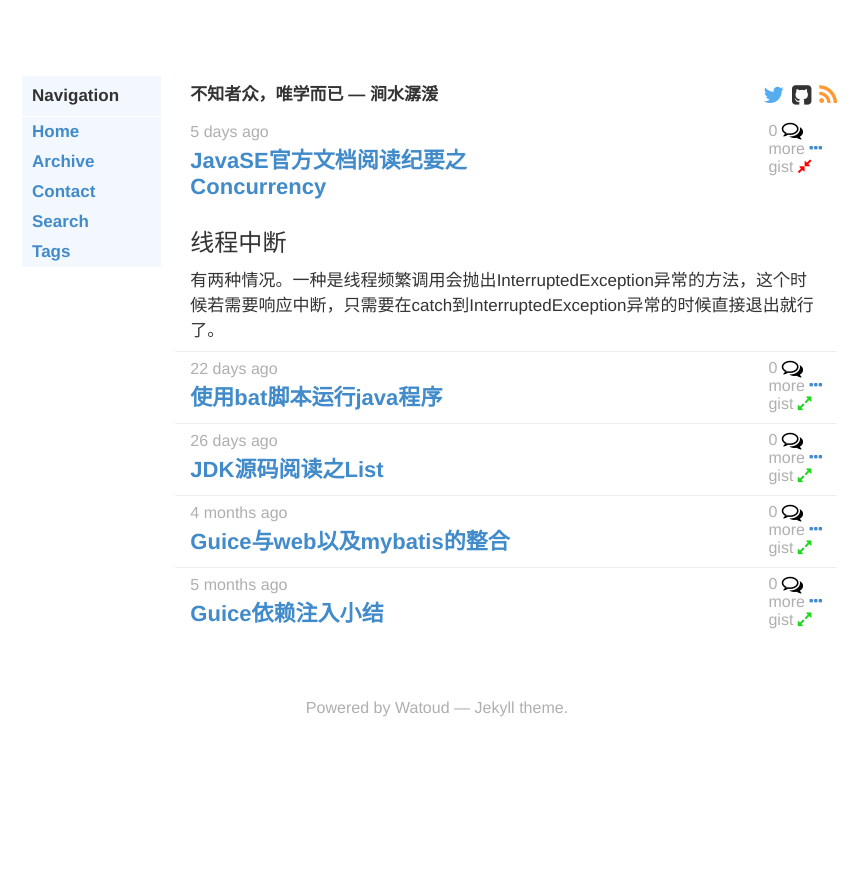
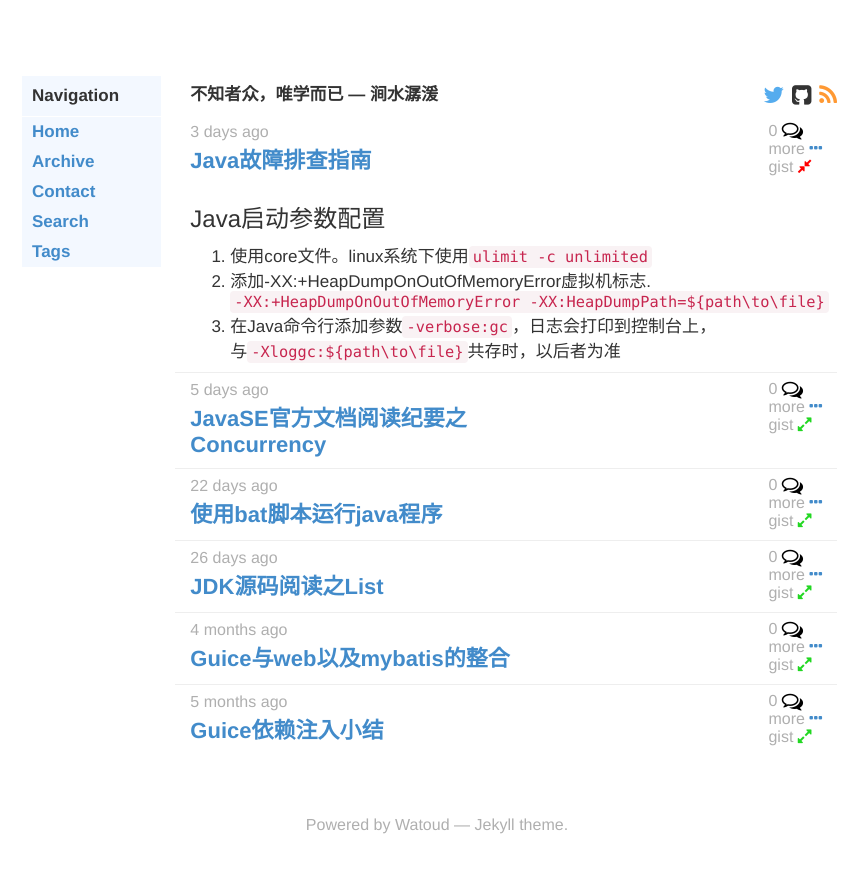
Before and after one commit to watoud/watoud.github.io, a Jekyll site: the page built from index.html, in a window 1280 px wide. Shown: the top 873 px of the page, without its empty margins (203-1071 px from the left). Built offline with Jekyll 4.4.1, drawn with Linux system fonts in a browser that asks for light colours; some web fonts are replaced; Markdown is read by kramdown in place of the engine named in the settings.

Commit message:
java问题定位指南纪要

````diff
--- /dev/null
+++ b/_posts/2015-12-03-java troubleshooting guide.markdown
@@ -0,0 +1,28 @@
+---
+layout: post
+title: Java故障排查指南
+date: 2015-12-03
+comments: true
+archive: true
+tag: [concurrency]
+---
+### Java启动参数配置
+1. 使用core文件。linux系统下使用```ulimit -c unlimited```
+2. 添加-XX:+HeapDumpOnOutOfMemoryError虚拟机标志.<br/>
+```-XX:+HeapDumpOnOutOfMemoryError  -XX:HeapDumpPath=${path\to\file}```
+3. 在Java命令行添加参数```-verbose:gc```，日志会打印到控制台上，与```-Xloggc:${path\to\file}```共存时，以后者为准
+
+### 诊断工具
+1. jps:查看系统java进程信息<br/>
+参数设置：<br/>
+-m 输出main method的参数<br/>
+-v 输出jvm参数<br/>
+-l 输出完全的包名，应用主类名，jar的完全路径名 <br/>
+<br/>
+2. jcmd:用于向jvm发送诊断信息<br/>
+-l 列出所有java虚拟机信息	<br/>
+-help 列出该虚拟机支持的所有命令. eg: jcmd *processId* help. 查看当前jvm支持的命令之后，就可以知道能够使用那些命令了. 比如：<br/>
+jcmd *processId* VM.uptime  		查看系统运行时间<br/>
+jcmd *processId* Thread.print 		查看线程堆栈信息<br/>
+详细使用说明见链接
+http://docs.oracle.com/javase/8/docs/technotes/guides/troubleshoot/tooldescr006.html#BABEHABG
--- a/_posts/2015-12-1-javase docement reading-concurrency.markdown
+++ b/_posts/2015-12-1-javase docement reading-concurrency.markdown
@@ -71,3 +71,6 @@ if (Thread.interrupted())
 
 ### 高级并发对象
 1.Lock对象比隐式锁(内部锁或者监视器锁)优越的地方：可以在获取不到锁的时候放弃。Lock对象有tryLock方法，可以在获取不到锁的时候立即返回，或者超时后返回；另外一方面，lockInterruptibly也允许在锁尚未获取的时候被其它线程中断。
+
+### 参考资料
+http://docs.oracle.com/javase/tutorial/essential/concurrency/index.html
````
